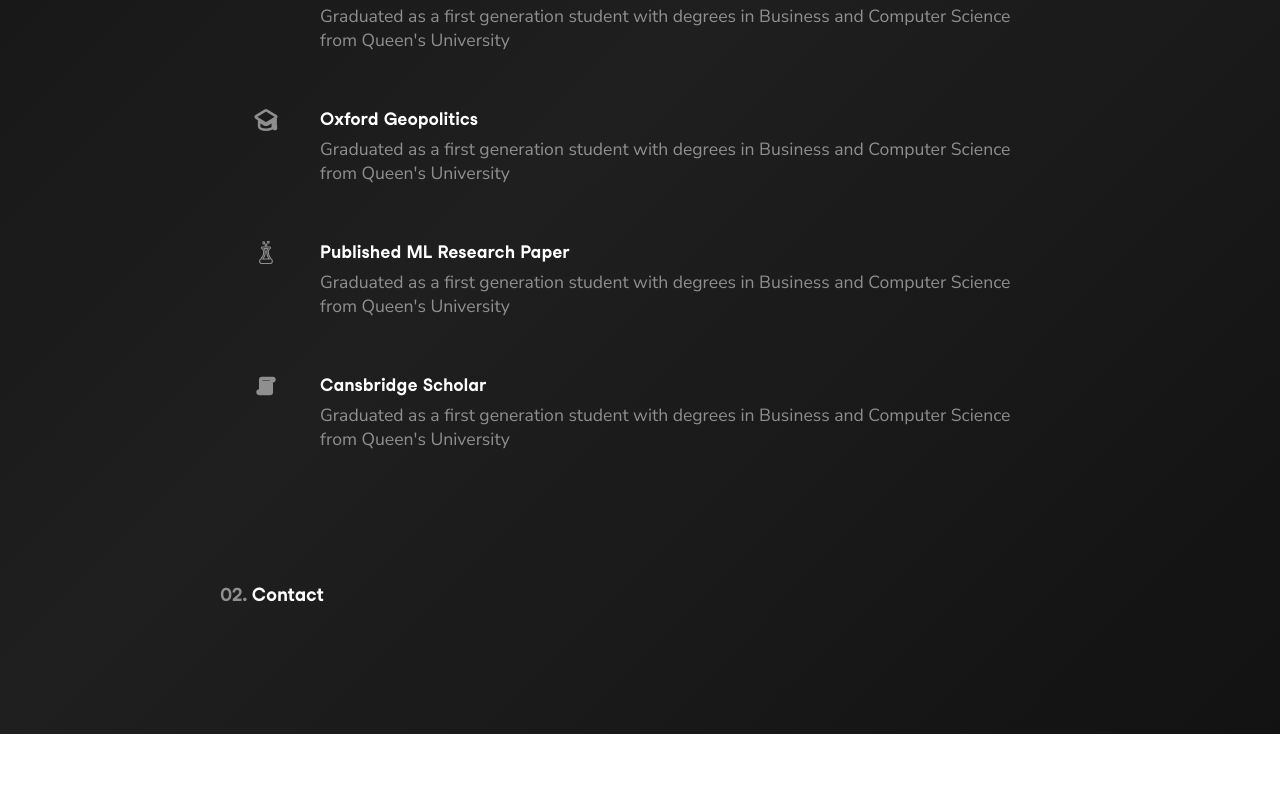
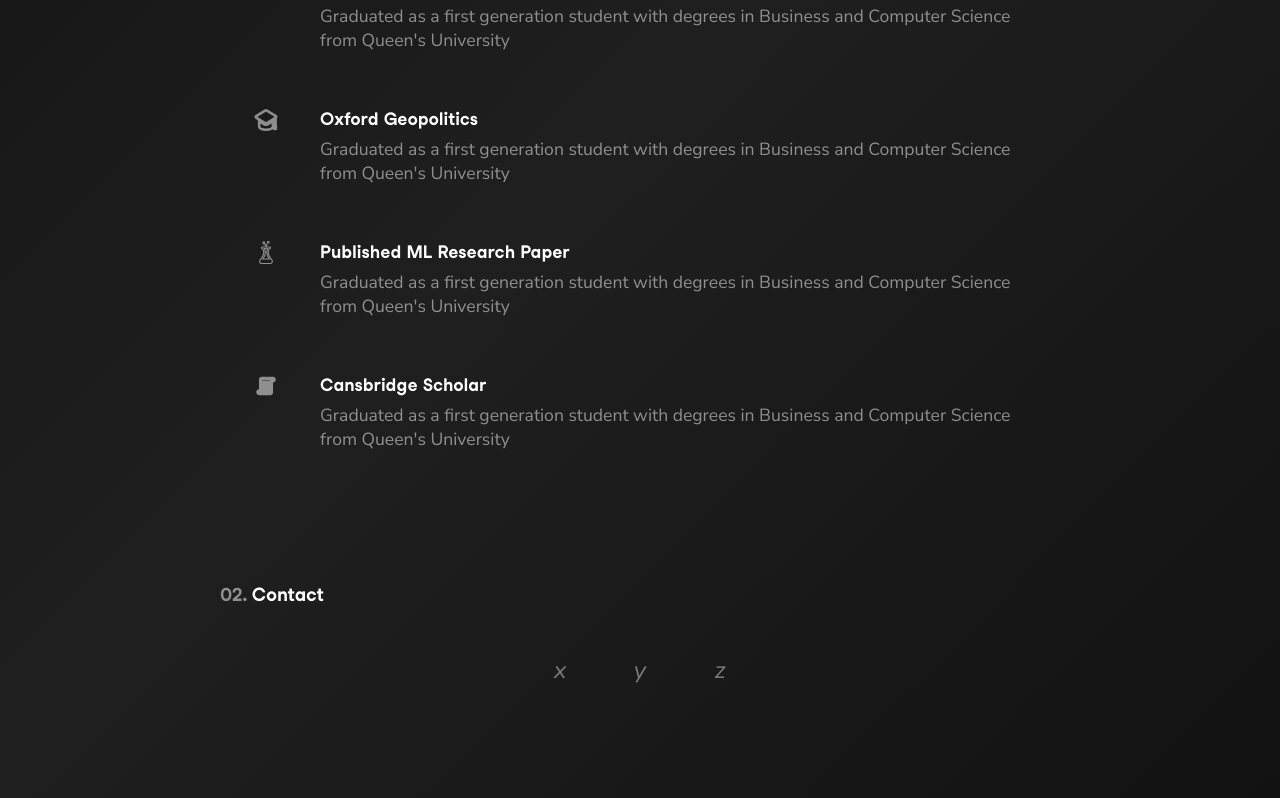
Before and after one commit to GarrettAudet/PersonalWebsite, a React (Create React App) app: page / in a window 1280 px wide. Shown: the part 578-1376 px from the top of the page. Before the commit the page ends 1312 px from the top, so only its background shows below. Built offline with nearby package versions, Linux system fonts and the light colour scheme; a web font is replaced by a local one.

Commit message:
Updated animations for links

```diff
--- a/src/Contact-Section/ContactSection.js
+++ b/src/Contact-Section/ContactSection.js
@@ -1,10 +1,12 @@
 import React from 'react';
 import './ContactSection.css';
+import Hover from '../Hover-Icon/Hover'
 
 function ContactSection({ number, text }) {
     return (
         <div className="ExperienceSection">
             <h3 className="flex sectionTitle contactTitle"><span>{number}&nbsp;</span> {text}</h3>
+            <Hover />
         </div>
     );
 }
--- /dev/null
+++ b/src/Hover-Icon/Hover.css
@@ -0,0 +1,40 @@
+.socialContacts {
+    display: flex;
+    justify-content: center;
+    align-items: center;
+    gap: 1rem;
+}
+
+.link {
+    position: relative;
+    display: flex;
+    justify-content: center;
+    align-items: center;
+    width: 4rem;
+    aspect-ratio: 1;
+    font-size: 1.5rem;
+    color: #7a7a7a;
+    border-radius: 50%;
+    transition: color 0.5s ease-in-out;
+}
+
+@property --fill {
+    syntax: "<percentage>";
+    inherits: true;
+    initial-value: 0%;
+}
+
+.link:hover {
+    color: greenyellow;
+    --fill: 100%;
+}
+
+.link::after {
+    position: absolute;
+    z-index: -1;
+    content: "";
+    inset: -3px;
+    border-radius: inherit;
+    background: conic-gradient(greenyellow var(--fill), transparent var(--fill));
+    transition: background 0.6s ease-in-out;
+}
--- /dev/null
+++ b/src/Hover-Icon/Hover.js
@@ -0,0 +1,20 @@
+import React from 'react';
+import './Hover.css';
+
+function Hover({ contactLogo }) {
+    return (
+        <div className="socialContacts">
+            <a href = "#" title = "Github" className = "link">
+                <i className = "bi bi-youtube">x</i>
+            </a>
+            <a href = "#" title = "LinkedIn" className = "link">
+                <i className = "bi bi-linkedin">y</i>
+            </a>
+            <a href = "#" title = "Medium" className = "link">
+                <i className = "bi bi-medium">z</i>
+            </a>
+        </div>
+    );
+}
+
+export default Hover;
```
